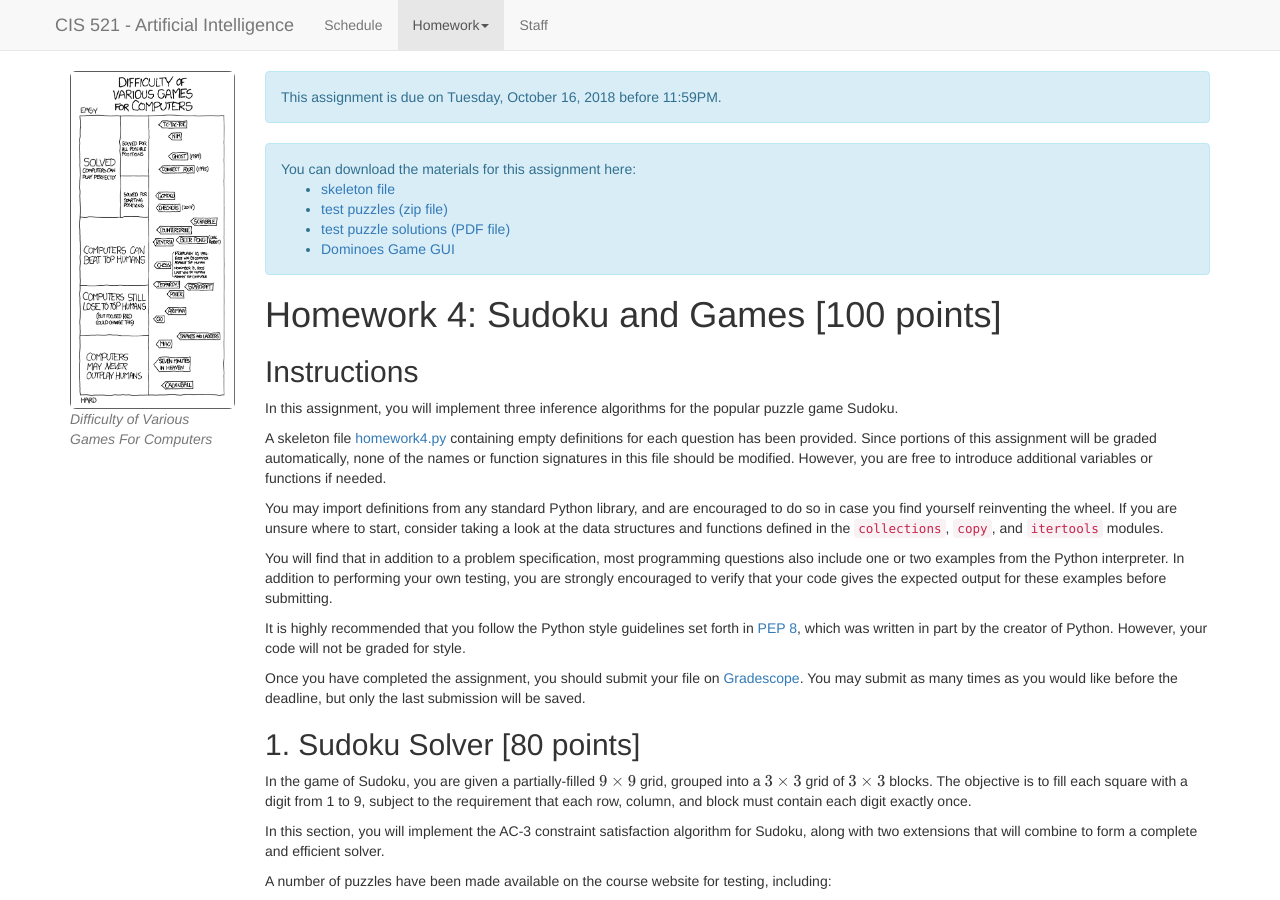
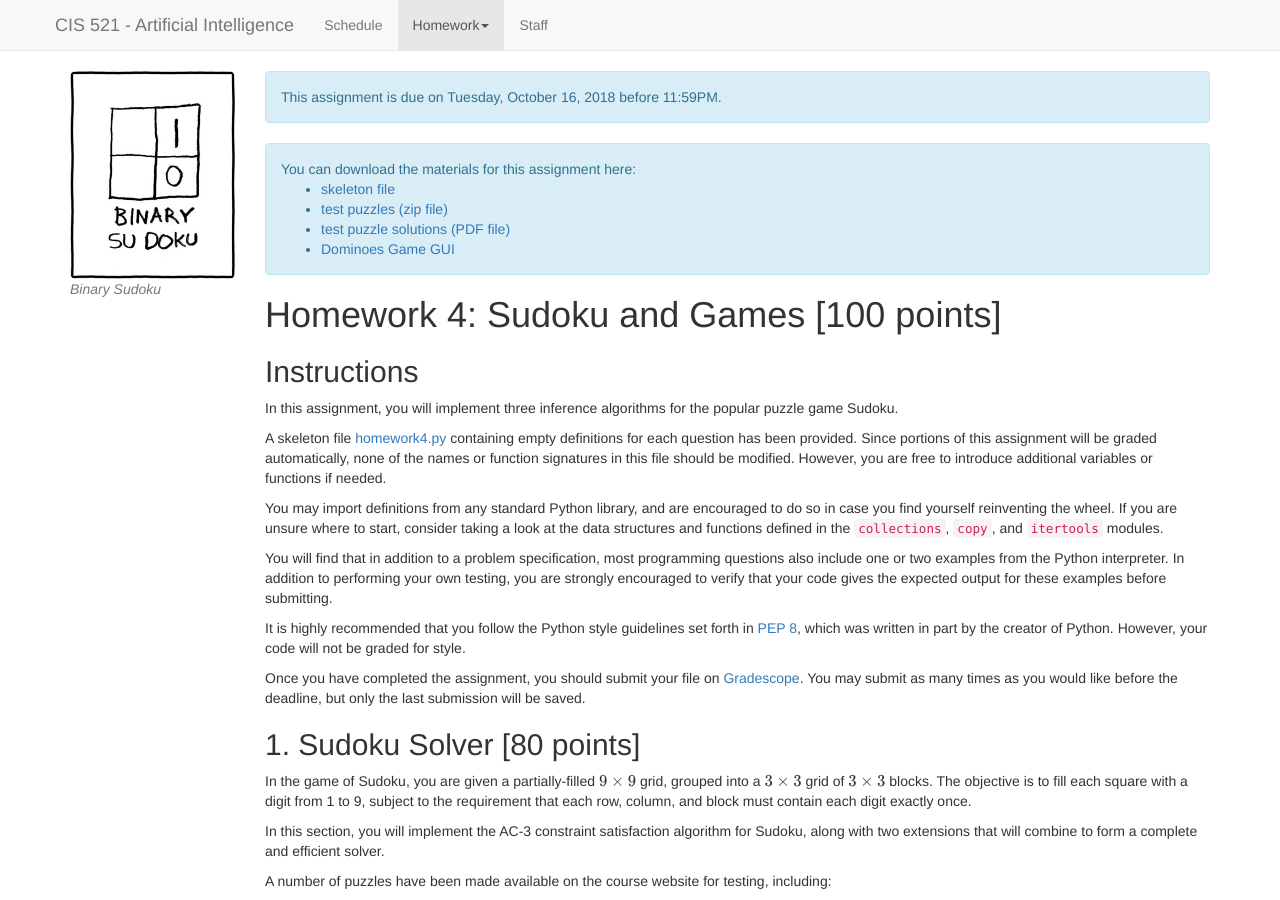
Before and after one commit to artificial-intelligence-class/artificial-intelligence-class.github.io, a Jekyll site: the page built from homeworks/hw4/homework4.md, in a window 1280 px wide and 900 px high. Built offline with Jekyll 4.4.1, drawn with Linux system fonts in a browser that asks for light colours; nearby versions of some CDN libraries; formulas are drawn with MathJax 3; a script that is not in the unit is left out.

Commit message:
Remvoe homework 3a, replace hw4 image from games to sudoku.

```diff
--- a/_layouts/default.html
+++ b/_layouts/default.html
@@ -67,7 +67,6 @@
                 <li><a href="{{ site.baseurl }}/homeworks/hw1/homework1.html">HW1: Python Skills</a></li>
                 <li><a href="{{ site.baseurl }}/homeworks/hw2/homework2.html">HW2: Uninformed Search</a></li>
                 <li><a href="{{ site.baseurl }}/homeworks/hw3/homework3.html">HW3: Informed Search</a></li>
-                <li><a href="{{ site.baseurl }}/homeworks/hw3/homework3-part2.html">HW3 part2: Games</a></li>
                 <li><a href="{{ site.baseurl }}/homeworks/hw4/homework4.html">HW4: Sudoku and Games</a></li>
               </ol>
 
--- a/homeworks/hw4/homework4.md
+++ b/homeworks/hw4/homework4.md
@@ -1,8 +1,8 @@
 ---
 layout: default
-img: games.png
-img_link: https://www.explainxkcd.com/wiki/index.php/1002:_Game_AIs
-caption: Difficulty of Various Games For Computers
+img: sudoku.jpg
+img_link: https://xkcd.com/74/
+caption: Binary Sudoku
 title: CIS 521 Homework 4 "Sudoku Solver and Games"
 active_tab: homework
 release_date: 2018-09-25
```
